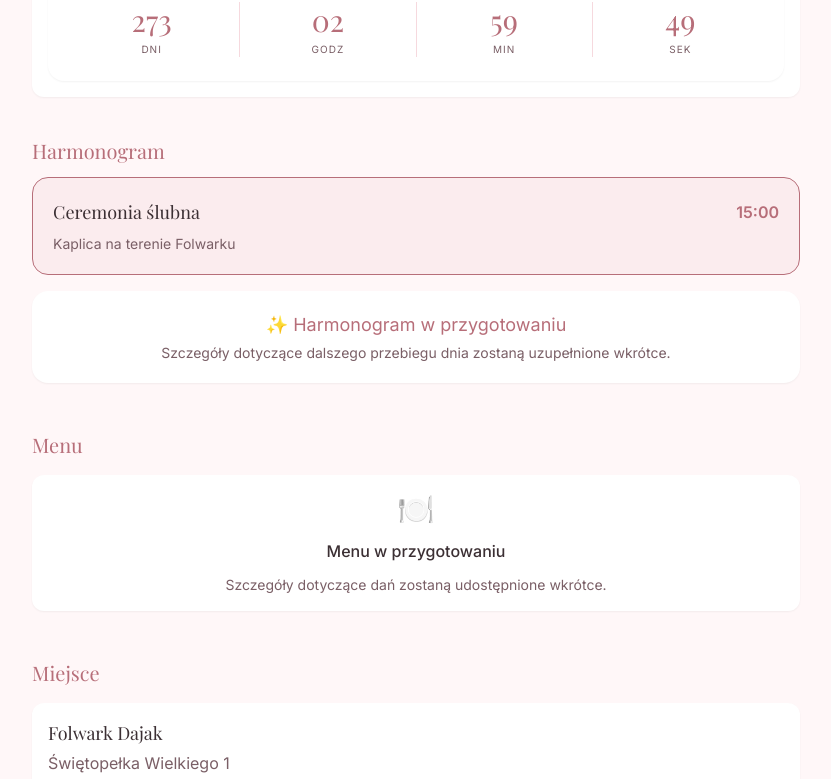
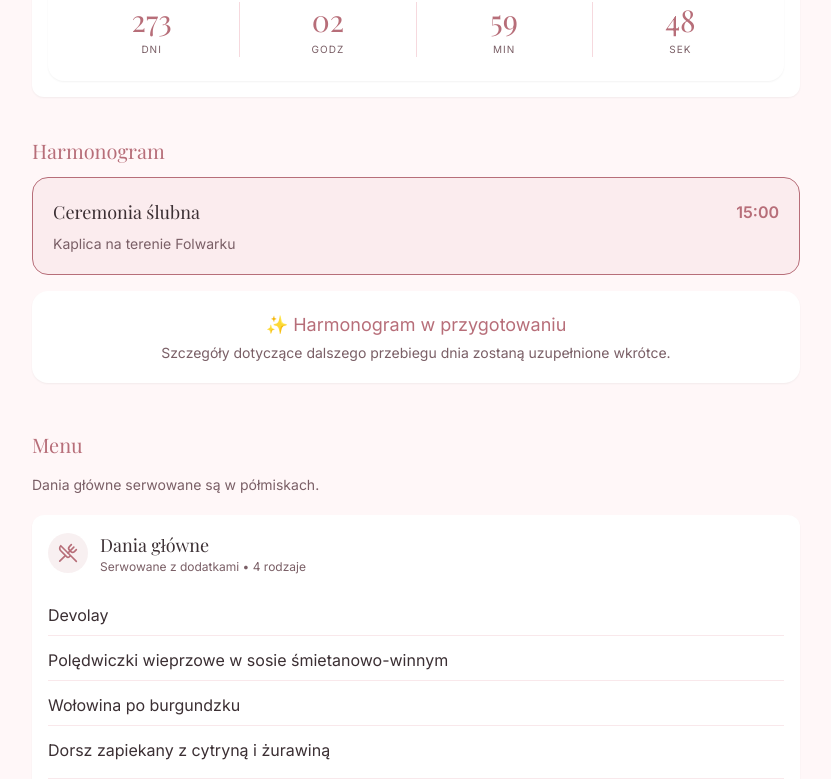
Before and after one commit to mikolaj-hirsz/wesele, a React (Vite) app: page / in a window 1280 px wide. Shown: the part 682-1461 px from the top of the page, without its empty margins (224-1055 px from the left). Built offline with nearby package versions, Linux system fonts and the light colour scheme.

Commit message:
menu update

```diff
--- a/package.json
+++ b/package.json
@@ -13,6 +13,7 @@
     "deploy": "gh-pages -d dist"
   },
   "dependencies": {
+    "lucide-react": "^1.24.0",
     "react": "^19.1.1",
     "react-dom": "^19.1.1"
   },
--- a/src/components/Menu.tsx
+++ b/src/components/Menu.tsx
@@ -1,23 +1,185 @@
+import {
+	CakeSlice,
+	CookingPot,
+	Salad,
+	Sandwich,
+	Soup,
+	UtensilsCrossed,
+} from "lucide-react";
+
+const sections = [
+	{
+		title: "Przystawka",
+		icon: Sandwich,
+		items: [
+			"Folwarczne pasztety",
+			"Żurawina",
+			"Sos chrzanowy",
+			"Świeża bagietka",
+		],
+	},
+	{
+		title: "Zupa",
+		icon: Soup,
+		items: ["Krem z pomidorów", "Oliwa bazyliowa"],
+	},
+	{
+		title: "Desery",
+		icon: CakeSlice,
+		items: ["Szarlotka z kruszonką", "Sernik tradycyjny", "WZ", "Miodownik"],
+	},
+	{
+		title: "Bufet",
+		icon: Salad,
+		items: [
+			"Tatar wołowy",
+			"Mini kanapeczki",
+			"Sałatka Caprese",
+			"Tartaletki",
+			"Vol au vent",
+			"Tortilki mięsne",
+			"Mini croissanty wytrawne",
+			"Swojskie wędliny",
+			"Labneh z domową pitą",
+			"... i wiele innych przysmaków",
+		],
+	},
+	{
+		title: "Kolacja",
+		icon: CookingPot,
+		items: [
+			"Pierś z indyka z żurawiną i gruszką",
+			"Ziemniaki w mundurkach z ziołami",
+			"Sałata z pomidorkami",
+		],
+	},
+	{
+		title: "Nocna zupa",
+		icon: Soup,
+		items: ["Swojska zupa na wędzonce", "Kiełbasa", "Ziemniaki"],
+	},
+];
+
+const mainCourses = [
+	"Devolay",
+	"Polędwiczki wieprzowe w sosie śmietanowo-winnym",
+	"Wołowina po burgundzku",
+	"Dorsz zapiekany z cytryną i żurawiną",
+];
+
+const additions = [
+	"Ziemniaki",
+	"Kopytka",
+	"Frytki",
+	"Warzywa pieczone",
+	"Surówki sezonowe",
+];
+
 export default function Menu() {
 	return (
-    <section id="menu" className="px-4 mt-12">
+		<section id="menu" className="px-4 mt-12 scroll-mt-20">
 			<div className="max-w-3xl mx-auto">
 				<h2 className="text-xl font-heading text-romantic-primary mb-4">
 					Menu
 				</h2>
 
-        <div className="card-romantic text-center space-y-3">
-          <div className="text-3xl" aria-hidden>
-            🍽️
+				<p className="text-sm text-muted mb-5">
+					Dania główne serwowane są w półmiskach.
+				</p>
+
+				<div className="space-y-4">
+					<div className="card-romantic transition-all duration-300 hover:shadow-md">
+						<div className="flex items-center gap-3 mb-5">
+							<div className="w-10 h-10 rounded-full bg-romantic-primary/10 flex items-center justify-center">
+								<UtensilsCrossed size={20} className="text-romantic-primary" />
 							</div>
 
-          <p className="font-medium">
-            Menu w przygotowaniu
+							<div>
+								<h3 className="font-heading text-lg text-romantic-text">
+									Dania główne
+								</h3>
+
+								<p className="text-xs text-muted">
+									Serwowane z dodatkami • 4 rodzaje
 								</p>
+							</div>
+						</div>
 
-          <p className="text-muted text-sm">
-            Szczegóły dotyczące dań zostaną udostępnione wkrótce.
-          </p>
+						<div className="space-y-1">
+							{mainCourses.map((item) => (
+								<div
+									key={item}
+									className="py-2 border-b last:border-0 border-romantic-secondary/60"
+								>
+									{item}
+								</div>
+							))}
+						</div>
+
+						<div className="mt-2 pt-3 border-t border-romantic-secondary/60">
+							<p className="text-sm text-muted mb-3">Dodatki</p>
+
+							<div className="flex flex-wrap gap-2">
+								{additions.map((item) => (
+									<span
+										key={item}
+										className="px-2.5 py-1 rounded-full bg-romantic-primary/10 text-xs text-romantic-text"
+									>
+										{item}
+									</span>
+								))}
+							</div>
+						</div>
+					</div>
+
+					<div className="space-y-3">
+						{sections.map((section) => {
+							const Icon = section.icon;
+
+							return (
+								<div
+									key={section.title}
+									className="
+                    collapse
+                    collapse-plus
+                    rounded-2xl
+                    border
+                    border-romantic-secondary
+                    bg-romantic-surface
+                    transition-all
+                    duration-300
+                    hover:border-romantic-primary/40
+                    hover:shadow-md
+                "
+								>
+									<input type="checkbox" />
+
+									<div className="collapse-title flex items-center gap-3 font-heading text-romantic-text">
+										<div className="w-9 h-9 rounded-full bg-romantic-primary/10 flex items-center justify-center">
+											<Icon size={18} className="text-romantic-primary" />
+										</div>
+
+										<span>{section.title}</span>
+									</div>
+
+									<div className="collapse-content">
+										<div className="border-t border-romantic-secondary/40 pt-2">
+											<div className="space-y-1 text-sm">
+												{section.items.map((item) => (
+													<div
+														key={item}
+														className="py-2 border-b last:border-0 border-romantic-secondary/40"
+													>
+														{item}
+													</div>
+												))}
+											</div>
+										</div>
+									</div>
+								</div>
+							);
+						})}
+					</div>
 				</div>
 			</div>
 		</section>
```
Also changed, not shown: 1 other file (tests, documents, lock files or other folders). Lines whose indentation alone changed are shown as unchanged.
